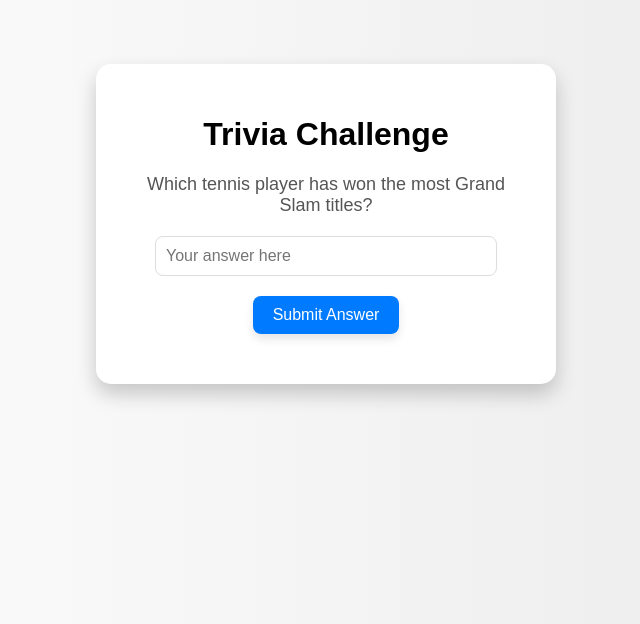
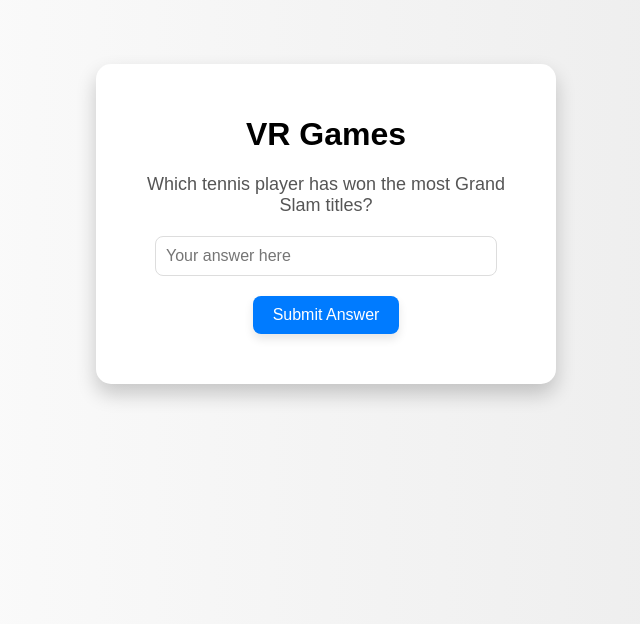
Before and after one commit to thesecondletter/VR_questionsgame, a plain HTML site: page index.html in a window 1280 px wide. Shown: the part 176-800 px from the top of the page, without its empty margins (314-954 px from the left). Drawn offline with Linux system fonts and the light colour scheme.

Commit message:
Update index.html

```diff
--- a/index.html
+++ b/index.html
@@ -80,7 +80,7 @@
 <body>
 
     <div id="game-container">
-        <h1>Trivia Challenge</h1>
+        <h1>VR Games</h1>
         <p id="question">Loading...</p>
         <input type="text" id="answer" placeholder="Your answer here">
         <button onclick="checkAnswer()">Submit Answer</button>
```
